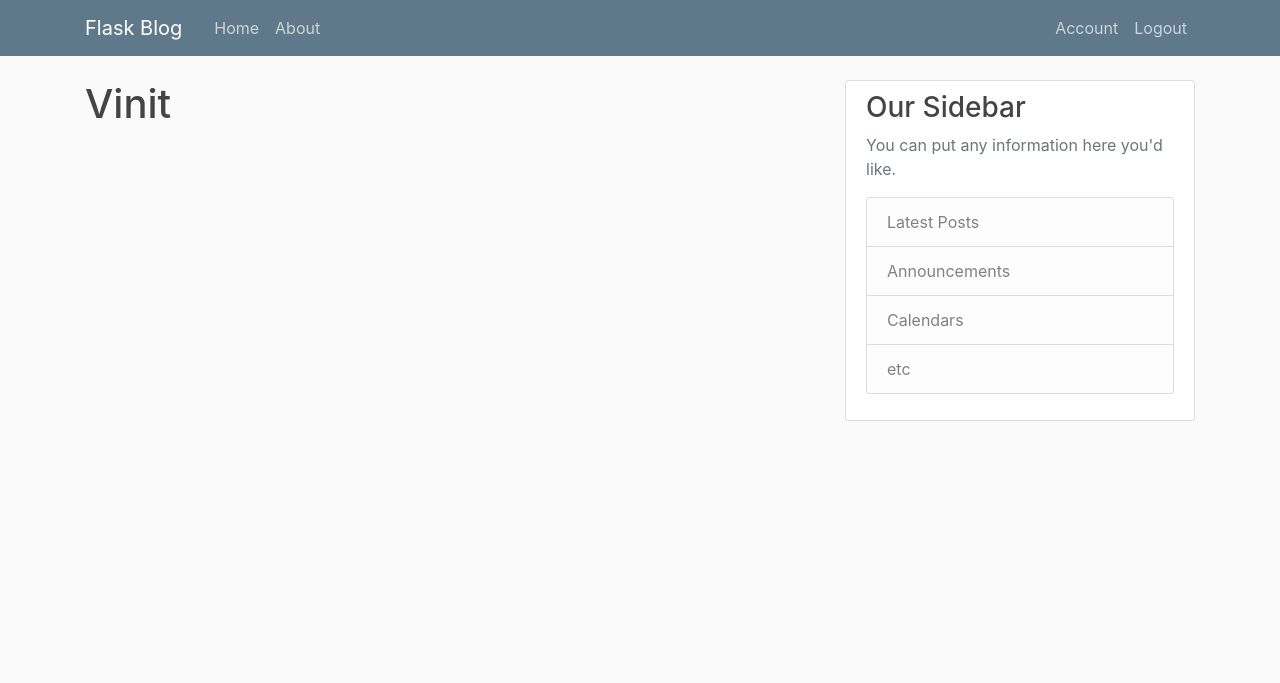
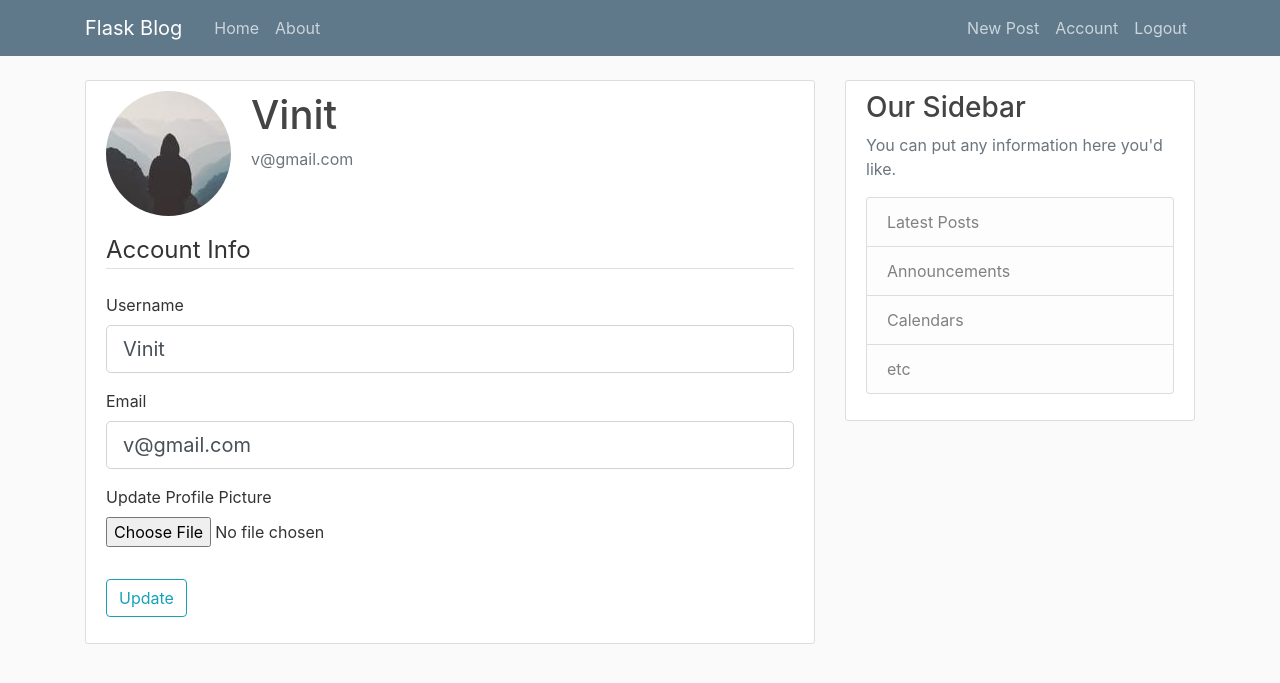
Before and after one commit to vinitpulstya/blogger, a Flask app: page /account in a window 1280 px wide. Shown: the top 683 px of the page. Run offline with Flask 2, Linux system fonts and the light colour scheme; a user stored in the database is signed in; some libraries are stand-ins or nearby versions.

Commit message:
Added user profile picture, edit and delete post, update username and email

```diff
--- a/flask_blog_app/forms.py
+++ b/flask_blog_app/forms.py
@@ -1,5 +1,7 @@
 from flask_wtf import FlaskForm
-from wtforms import StringField, PasswordField, SubmitField, BooleanField
+from flask_wtf.file import FileField, FileAllowed
+from flask_login import current_user
+from wtforms import StringField, PasswordField, SubmitField, BooleanField, TextAreaField
 from wtforms.validators import DataRequired, Length, Email, EqualTo, ValidationError
 from flask_blog_app.models import User
 
@@ -25,3 +27,26 @@ class LoginForm(FlaskForm):
 	password = PasswordField('Password', validators = [DataRequired()])
 	remember = BooleanField('Remember Me')
 	submit = SubmitField('Login')
+
+class UpdateAccountForm(FlaskForm):
+	username = StringField('Username', validators = [DataRequired(), Length(min=2 , max = 20)])
+	email = StringField('Email', validators = [DataRequired(), Email()])
+	picture = FileField('Update Profile Picture', validators = [FileAllowed(['jpeg', 'png'])])
+	submit = SubmitField('Update')
+
+	def validate_username(self, username):
+		if username.data != current_user.username:
+			user = User.query.filter_by(username = username.data).first()
+			if user:
+				raise ValidationError('Username already exists. Please choose a different one.')
+
+	def validate_email(self, email):
+		if email.data != current_user.email:
+			user = User.query.filter_by(email = email.data).first()
+			if user:
+				raise ValidationError('Email is taken. Please choose a different one.')
+
+class PostForm(FlaskForm):
+	title = StringField('Title', validators=[DataRequired()])
+	content = TextAreaField('Content', validators=[DataRequired()])
+	submit = SubmitField('Post')
--- a/flask_blog_app/routes.py
+++ b/flask_blog_app/routes.py
@@ -1,28 +1,17 @@
-from flask import render_template,url_for, flash, redirect, request
+import os
+import secrets
+from PIL import Image
+from flask import render_template,url_for, flash, redirect, request, abort
 from flask_blog_app import app, db, bcrypt
-from flask_blog_app.forms import RegistrationForm, LoginForm
+from flask_blog_app.forms import RegistrationForm, LoginForm, UpdateAccountForm, PostForm
 from flask_blog_app.models import User, Post
 from flask_login import login_user, current_user, logout_user, login_required
-
-post = [
-	{
-		'author'	:	'Pulstya',
-		'title'	:	'Blog Post1',
-		'content'	:	'first content',
-		'date_posted'	:	'October 28 2020'
-	},
-	{
-		'author'	:	'Vinit',
-		'title'	:	'Blog Post2',
-		'content'	:	'second content',
-		'date_posted'	:	'October 30 2020'
-	}
-]
 
 @app.route('/')
 @app.route('/home')
 def home():
-	return render_template('home.html', posts = post)
+	posts = Post.query.all()
+	return render_template('home.html', posts = posts)
 
 @app.route('/about')
 def about():
@@ -62,7 +51,80 @@ def logout():
 	logout_user()
 	return redirect(url_for('home'))
 
-@app.route('/account')
+
+def save_picture(form_picture):
+	random_hex = secrets.token_hex(8)
+	_, f_ext = os.path.splitext(form_picture.filename)
+	picture_fn = random_hex + f_ext
+	picture_path = os.path.join(app.root_path, 'static/profile_pics' , picture_fn)
+	output_size =(125, 125)
+	i = Image.open(form_picture)
+	i.thumbnail(output_size)
+
+	i.save(picture_path)
+
+	return picture_fn
+
+@app.route('/account', methods = ['GET', 'POST'])
 @login_required
 def account():
-	return render_template('account.html', title = 'Account')
+	form = UpdateAccountForm()
+	if form.validate_on_submit():
+		if form.picture.data:
+			picture_file = save_picture(form.picture.data)
+			current_user.image_file = picture_file
+		current_user.username = form.username.data
+		current_user.email = form.email.data
+		db.session.commit()
+		flash('Account Updated!', 'success')
+		return redirect(url_for('account'))
+	elif request.method == 'GET':
+		form.username.data = current_user.username
+		form.email.data = current_user.email
+	image_file = url_for('static', filename = 'profile_pics/' + current_user.image_file)
+	return render_template('account.html', title = 'Account', image_file = image_file, form = form)
+
+@app.route('/post/new', methods = ['GET', 'POST'])
+@login_required
+def new_post():
+	form = PostForm()
+	if form.validate_on_submit():
+		post = Post(title = form.title.data, content = form.content.data, author = current_user)
+		db.session.add(post)
+		db.session.commit()
+		flash('Your Post has been created', 'success')
+		return redirect(url_for('home'))
+	return render_template('create_post.html', title = 'New Post', form = form, legend = 'New Post')
+
+@app.route("/post/<int:post_id>")
+def post(post_id):
+	post = Post.query.get_or_404(post_id)
+	return render_template('post.html', title = post.title, post = post)
+
+@app.route("/post/<int:post_id>/update", methods = ['GET', 'POST'])
+@login_required
+def update_post(post_id):
+	post = Post.query.get_or_404(post_id)
+	if post.author != current_user:
+		abort(403)
+	form = PostForm()
+	if form.validate_on_submit():
+		post.title = form.title.data
+		post.content = form.content.data
+		db.session.commit()
+		flash('Post Updated!', 'success')
+		return redirect(url_for('post', post_id = post.id))
+	elif request.method == 'GET':
+		form.title.data = post.title
+		form.content.data = post.content
+	return render_template('create_post.html', title = 'Update Post', form = form, legend = 'Update Post')
+
+@app.route("/post/<int:post_id>/delete", methods = ['POST'])
+def delete_post(post_id):
+	post = Post.query.get_or_404(post_id)
+	if post.author != current_user:
+		abort(403)
+	db.session.delete(post)
+	db.session.commit()
+	flash('Post has been deleted', 'success')
+	return redirect(url_for('home'))
--- a/flask_blog_app/templates/account.html
+++ b/flask_blog_app/templates/account.html
@@ -1,4 +1,59 @@
 {% extends "layout.html" %}
 {% block content %}
-	<h1>	{{ current_user.username }} </h1>
+<div class="content-section">
+	<div class="media">
+	  <img class="rounded-circle account-img" src="{{ image_file }}">
+	  <div class="media-body">
+		<h2 class="account-heading">{{ current_user.username }}</h2>
+		<p class="text-secondary">{{ current_user.email }}</p>
+	  </div>
+	</div>
+
+		<form method= "POST" action="" enctype = "multipart/form-data">
+			{{ form.hidden_tag() }}
+			<fieldset class ="form-group">
+				<legend class = "border-bottom mb-4"> Account Info </legend>
+				<div class ="form-group">
+					{{ form.username.label(class = "form-control-label") }}
+					{% if form.username.errors %}
+						{{ form.username(class = "form-control form-control-lg is-invalid") }}
+						<div class = "invalid-feedback">
+							{% for error in form.username.errors %}
+								<span> {{ error }} </span>
+							{% endfor %}
+						</div>
+					{% else %}
+						{{ form.username(class = "form-control form-control-lg") }}
+					{% endif %}
+				</div>
+				<div class ="form-group">
+					{{ form.email.label(class = "form-control-label") }}
+					{% if form.email.errors %}
+						{{ form.email(class = "form-control form-control-lg is-invalid") }}
+						<div class = "invalid-feedback">
+							{% for error in form.email.errors %}
+								<span> {{ error }} </span>
+							{% endfor %}
+						</div>
+					{% else %}
+						{{ form.email(class = "form-control form-control-lg") }}
+					{% endif %}
+				</div>
+				<div class ="form-group">
+					{{ form.picture.label() }}
+					{{ form.picture(class = "form-control-file") }}
+					{% if form.picture.errors %}
+						{% for error in form.picture.errors %}
+							<span class = "text-danger"> {{ error }} </span></br>
+						{% endfor %}
+					{% endif %}
+				</div>
+			</fieldset>
+
+			<div class="form-group">
+				{{ form.submit(class = "btn btn-outline-info") }}
+			</div>
+		</form>
+
+  </div>
 {% endblock content %}
--- a/flask_blog_app/templates/layout.html
+++ b/flask_blog_app/templates/layout.html
@@ -33,6 +33,7 @@
         	<!-- Navbar Right Side -->
         	<div class="navbar-nav">
 				{% if current_user.is_authenticated %}
+					<a class="nav-item nav-link" href="{{ url_for('new_post') }}">New Post</a>
 					<a class="nav-item nav-link" href="{{ url_for('account') }}">Account</a>
 					<a class="nav-item nav-link" href="{{ url_for('logout') }}">Logout</a>
 				{% else %}
```
Also changed, not shown: flask_blog_app/templates/create_post.html (added, +40 -0 lines), flask_blog_app/templates/home.html (+4 -3 lines), flask_blog_app/templates/post.html (added, +41 -0 lines), flask_blog_app/site.db, flask_blog_app/static/profile_pics/020d30c4086c0330.jpeg (added), flask_blog_app/static/profile_pics/45cc83b1498f40be.jpeg (added), flask_blog_app/static/profile_pics/53cca57153dd6c4e.jpeg (added), flask_blog_app/static/profile_pics/8372fda9bb0309fb.jpeg (added), flask_blog_app/static/profile_pics/default.jpeg (added).
